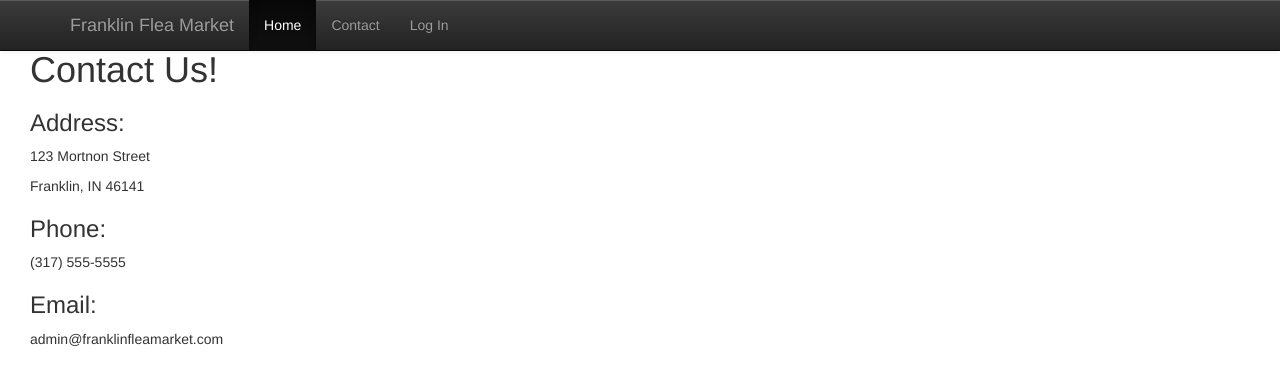
After one commit to manlan2/flea-market-manager, a Flask app: page /contact/ in a window 1280 px wide. The commit adds this page. Shown: the top 385 px of the page. Run offline with Flask 2, Linux system fonts and the light colour scheme; some libraries are stand-ins or nearby versions.

Commit message:
Added contact page and styled some buttons

```diff
--- a/application.py
+++ b/application.py
@@ -37,6 +37,12 @@ def allItems(booth_id=None):
     ''' Add comment here '''
     items = session.query(Items).order_by(asc(Items.name))
     return render_template('items.html', items=items)
+
+
+# Contact page
+@app.route('/contact/')
+def contact():
+    return render_template('contact.html')
 
 # This section contains the routes and functions to manage booths
 
--- a/static/main.css
+++ b/static/main.css
@@ -1,3 +1,4 @@
 body {
   padding-top: 30px;
+  padding-left: 30px;
 }
--- /dev/null
+++ b/templates/contact.html
@@ -0,0 +1,13 @@
+{% extends 'layout.html' %}
+{% block body %}
+<h1>Contact Us!</h1>
+<h3>Address:</h3>
+<address class="">
+  <p>123 Mortnon Street</p>
+  <p>Franklin, IN 46141</p>
+</address>
+<h3>Phone:</h3>
+<phone>(317) 555-5555</phone>
+<h3>Email:</h3>
+<email>admin@franklinfleamarket.com</email>
+{% endblock %}
--- a/templates/layout.html
+++ b/templates/layout.html
@@ -22,7 +22,7 @@
 		<div class="collapse navbar-collapse" id="navbarCollapse">
 			<ul class="nav navbar-nav">
 				<li class="active"><a href="{{ url_for('index') }}">Home</a></li>
-				<li><a href="#">Contact</a></li>
+				<li><a href="{{ url_for('contact') }}">Contact</a></li>
         <li><a href="{{ url_for('login') }}">Log In</a></li>
 			</ul>
 		</div>
```
Also changed, not shown: templates/addBooth.html (added, +13 -0 lines), templates/booth.html (+13 -10 lines), templates/index.html (+6 -4 lines).
